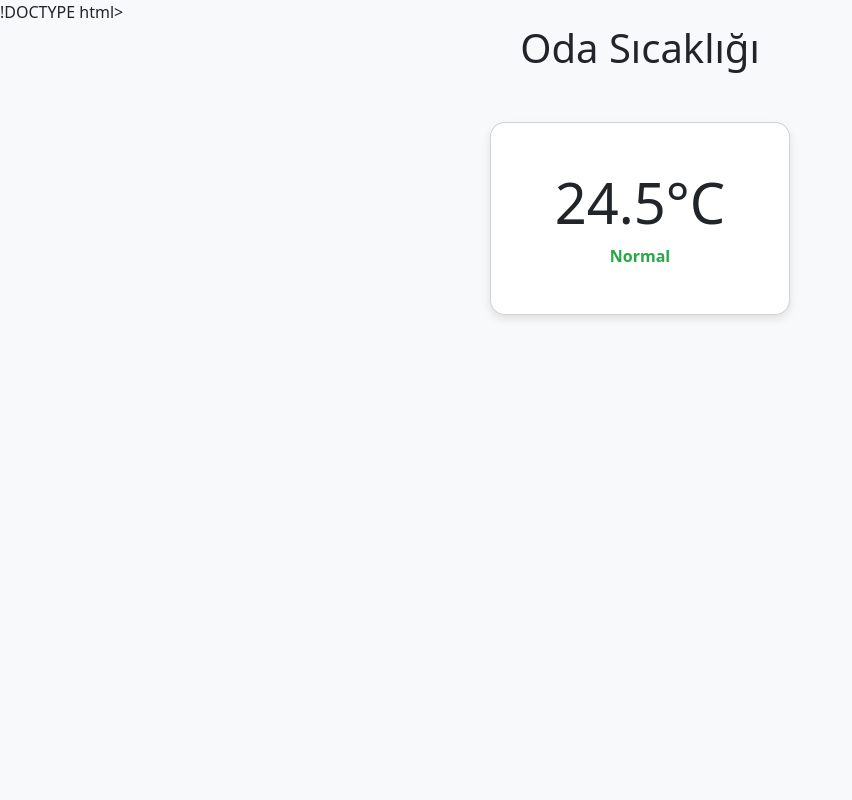
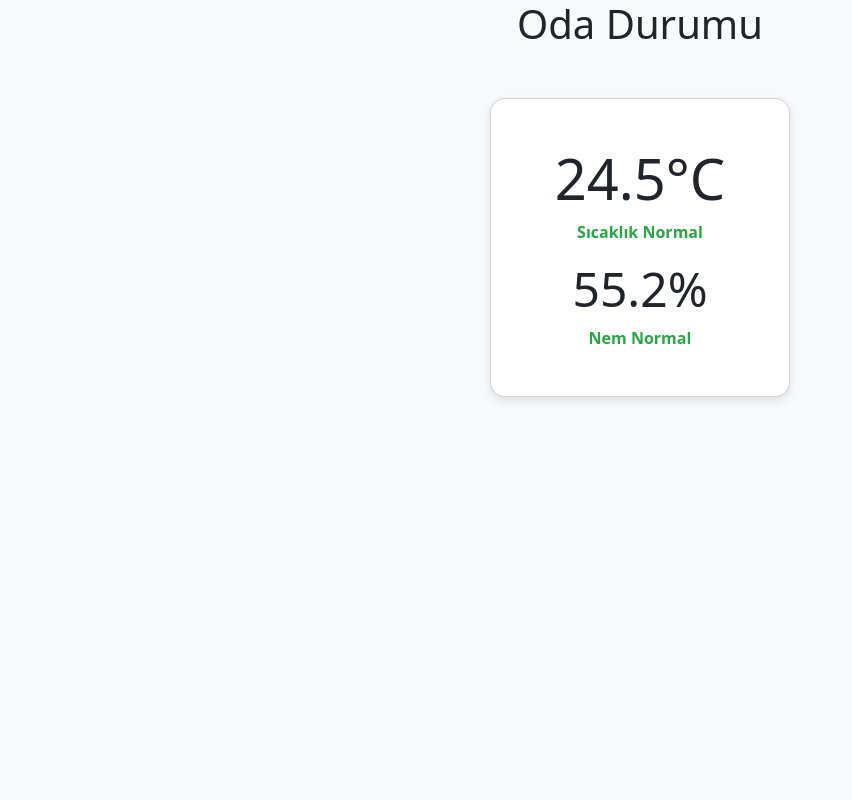
Before and after one commit to RuzgarTektas/smart_dashboard, a Flask app: page / in a window 1280 px wide. Shown: the whole page, without its empty margins (0-852 px from the left). Run offline with Flask 3, Linux system fonts and the light colour scheme.

Commit message:
nem eklendi

```diff
--- a/app.py
+++ b/app.py
@@ -2,12 +2,13 @@ from flask import Flask, render_template
 
 app = Flask(__name__)
 
-# Örnek sıcaklık değeri
+# Örnek değerler (sabit)
 current_temp = 24.5
+current_humidity = 55.2
 
 @app.route("/")
 def home():
-    return render_template("index.html", temp=current_temp)
+    return render_template("index.html", temp=current_temp, humidity=current_humidity)
 
 if __name__ == "__main__":
     app.run()
--- a/templates/index.html
+++ b/templates/index.html
@@ -1,4 +1,4 @@
-!DOCTYPE html>
+<!DOCTYPE html>
 <html lang="en">
 <head>
     <meta charset="UTF-8">
@@ -6,7 +6,7 @@
     <link href="https://cdn.jsdelivr.net/npm/bootstrap@5.3.0/dist/css/bootstrap.min.css" rel="stylesheet">
     <style>
         body {
-            background-color: #f8f9fa; /* açık gri */
+            background-color: #f8f9fa;
         }
         .card {
             max-width: 300px;
@@ -16,21 +16,26 @@
             box-shadow: 0 4px 8px rgba(0,0,0,0.1);
             border-radius: 15px;
         }
-        #temp-status {
+        #temp-status, #humidity-status {
             font-weight: bold;
-            color: #28a745; /* yeşil = normal */
+            color: #28a745;
         }
     </style>
 </head>
 <body>
 
 <div class="container">
-    <h1 class="mb-4 text-center">Oda Sıcaklığı</h1>
+    <h1 class="mb-4 text-center">Oda Durumu</h1>
 
     <div class="card text-center bg-white">
         <div class="card-body">
             <h2 class="display-4">{{ temp }}°C</h2>
-            <p class="card-text" id="temp-status">Normal</p>
+            <p class="card-text" id="temp-status">Sıcaklık Normal</p>
+            <h3 class="display-5 mt-3">{{ humidity }}%</h3>
+            <p class="card-text" id="humidity-status">Nem Normal</p>
         </div>
     </div>
 </div>
+
+</body>
+</html>
```
